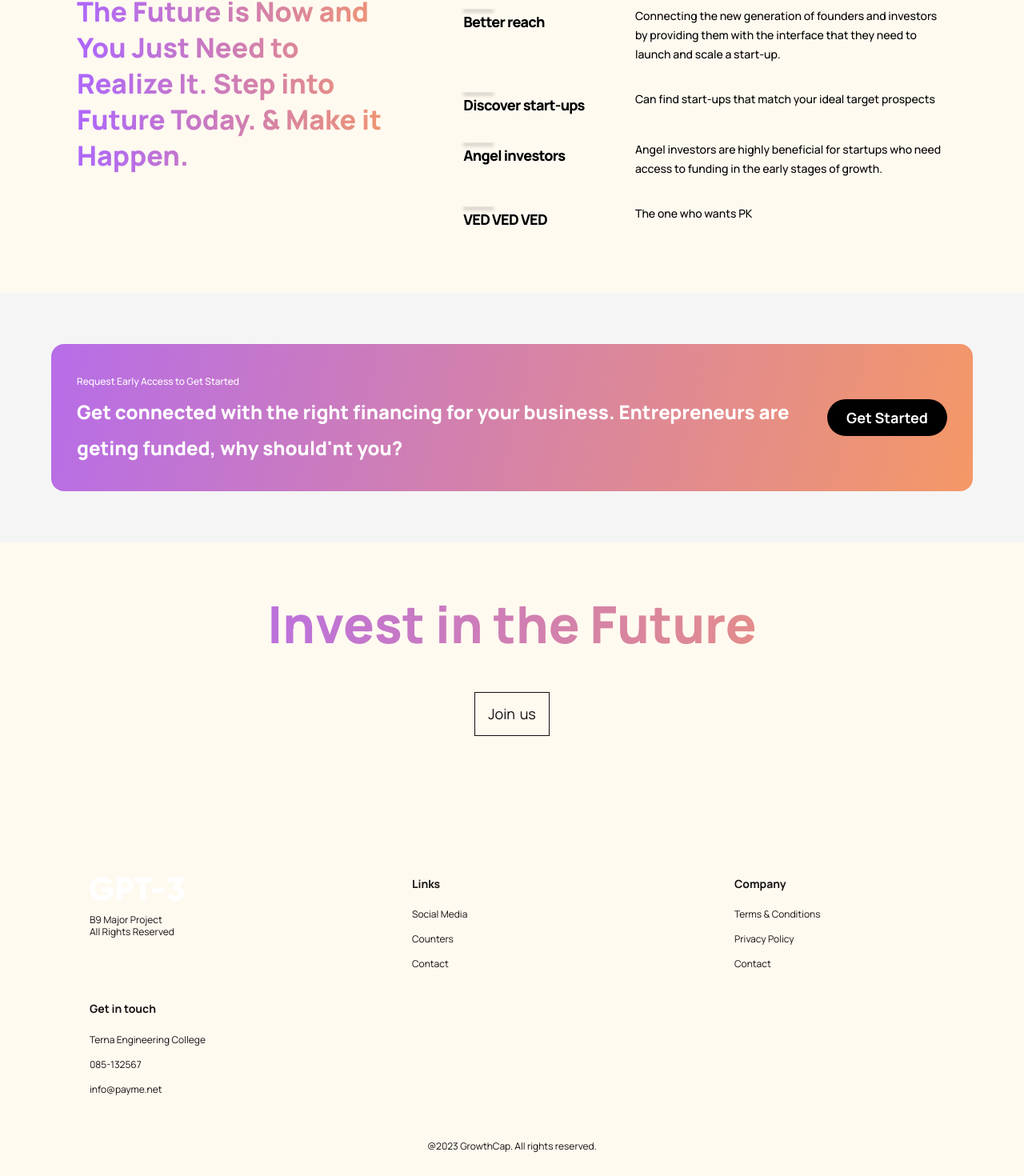
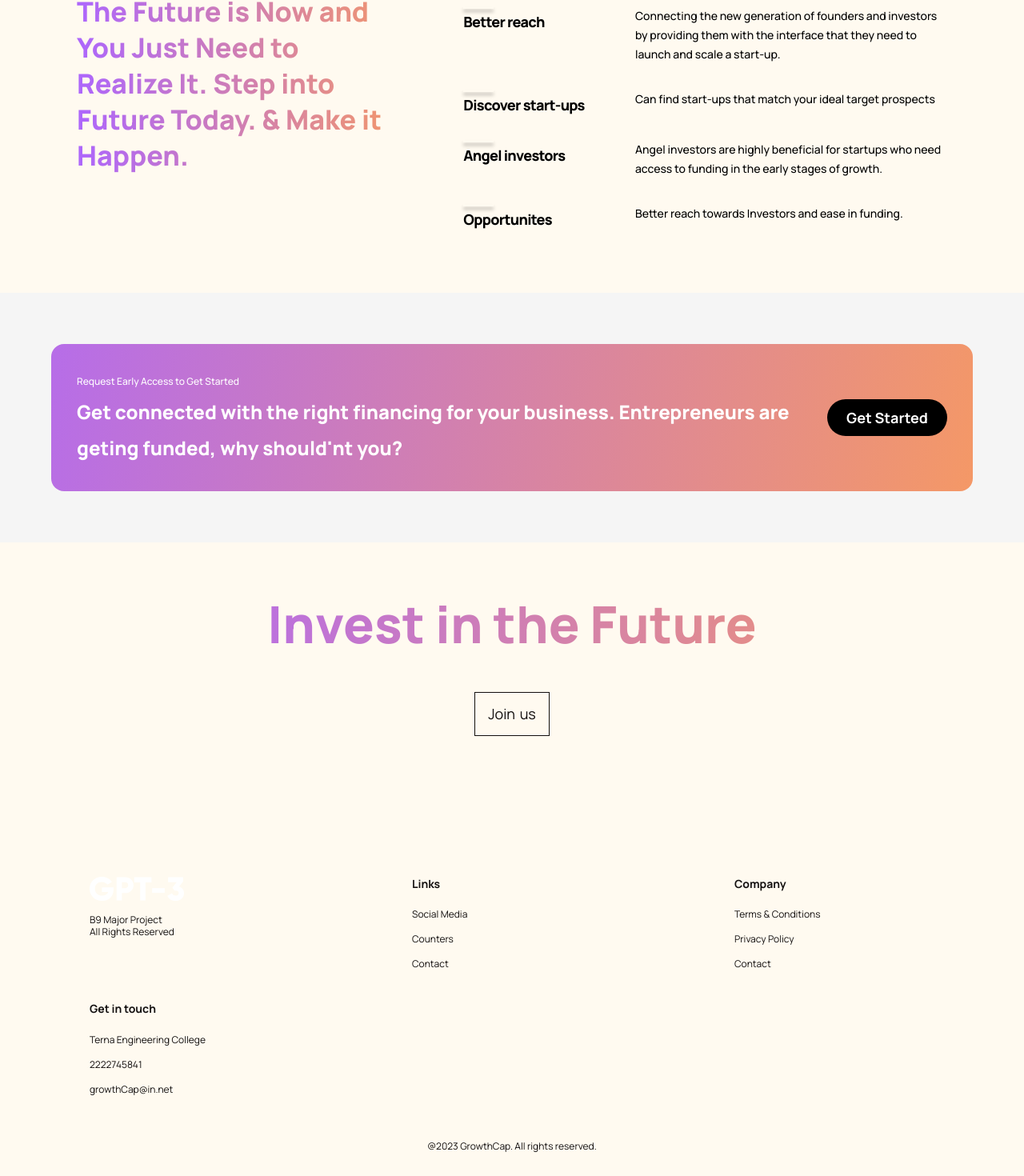
Before and after one commit to ved74thakur/majorProjectHomePage, a React (Create React App) app: page / in a window 1280 px wide. Shown: the part 1235-2705 px from the top of the page at 80% size. Built offline with nearby package versions, Linux system fonts and the light colour scheme.

Commit message:
Commit last changes
The should last change that we will be doing

```diff
--- a/src/components/navbar/navbar.css
+++ b/src/components/navbar/navbar.css
@@ -2,7 +2,7 @@
   display: flex;
   justify-content: space-between;
   align-items: center;
-  background: rgb(12, 12, 12);
+  background: rgb(249, 249, 249, 0.1);
 
   padding: 0.5rem 6rem;
 }
@@ -37,7 +37,7 @@
 .gpt3__navbar-links_container p,
 .gpt3__navbar-sign p,
 .gpt3__navbar-menu_container p {
-  color: #5d5d5d;
+  color: #969696;
   font-family: var(--font-family);
   font-weight: 500;
   font-size: 18px;
--- a/src/containers/features/Features.jsx
+++ b/src/containers/features/Features.jsx
@@ -16,15 +16,18 @@ const featuresData = [
     text: 'Angel investors are highly beneficial for startups who need access to funding in the early stages of growth.',
   },
   {
-    title: 'VED VED VED',
-    text: 'The one who wants PK',
+    title: 'Opportunites',
+    text: 'Better reach towards Investors and ease in funding.',
   },
 ];
 
 const Features = () => (
   <div className="gpt3__features section__padding" id="features">
     <div className="gpt3__features-heading">
-      <h1 className="gradient__text">The Future is Now and You Just Need to Realize It. Step into Future Today. & Make it Happen.</h1>
+      <h1 className="gradient__text">
+        The Future is Now and You Just Need to Realize It. Step into Future
+        Today. & Make it Happen.
+      </h1>
     </div>
     <div className="gpt3__features-container">
       {featuresData.map((item, index) => (
--- a/src/containers/footer/Footer.jsx
+++ b/src/containers/footer/Footer.jsx
@@ -34,8 +34,8 @@ const Footer = () => (
       <div className="gpt3__footer-links_div">
         <h4>Get in touch</h4>
         <p>Terna Engineering College</p>
-        <p>085-132567</p>
-        <p>info@payme.net</p>
+        <p>2222745841</p>
+        <p>growthCap@in.net</p>
       </div>
     </div>
 
```
